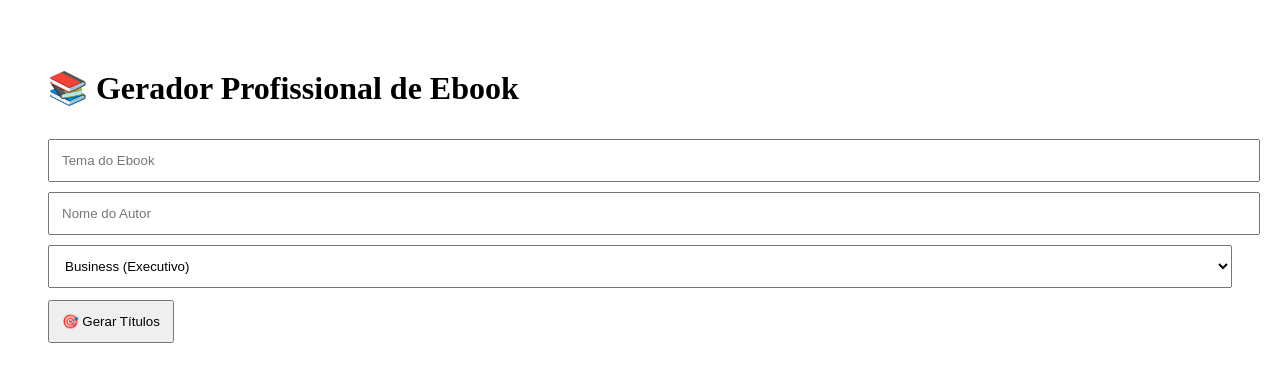
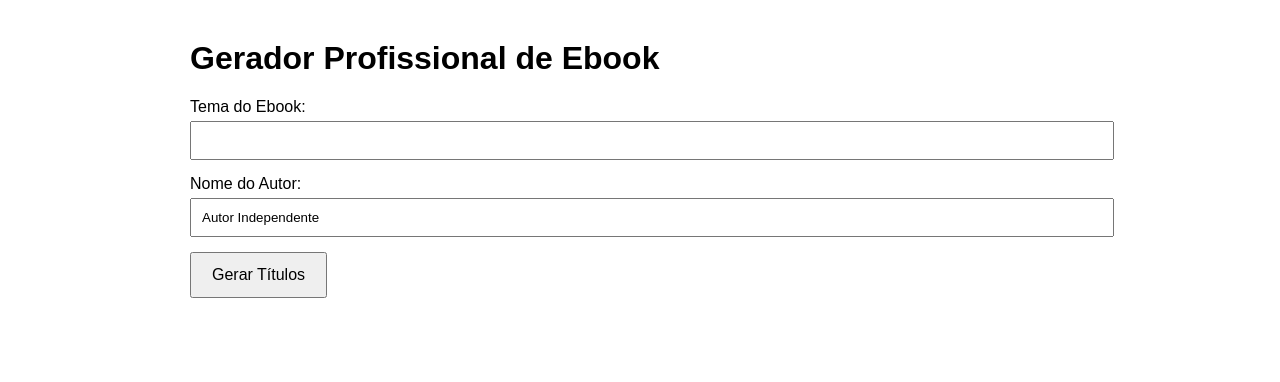
Before and after one commit to RafaelPersano/ebook-ai-proV1, a Next.js app: page / in a window 1280 px wide. Shown: the top 382 px of the page. Built offline with nearby package versions, Linux system fonts and the light colour scheme.

Commit message:
ebook profissional

```diff
--- a/app/page.tsx
+++ b/app/page.tsx
@@ -4,198 +4,453 @@ import { useState } from "react";
 
 export default function Home() {
 
-  const [topic, setTopic] = useState("");
-  const [author, setAuthor] = useState("");
-  const [style, setStyle] = useState("business");
-  const [titles, setTitles] = useState("");
-  const [ebook, setEbook] = useState("");
-  const [loading, setLoading] = useState(false);
+  const [topic, setTopic] =
+    useState("");
 
-  async function generateTitles() {
+  const [author, setAuthor] =
+    useState("Autor Independente");
 
-    setLoading(true);
+  const [titles, setTitles] =
+    useState("");
 
-    const res = await fetch("/api/titles", {
+  const [selectedTitle, setSelectedTitle] =
+    useState("");
+
+  const [ebook, setEbook] =
+    useState("");
+
+  const [loadingTitles, setLoadingTitles] =
+    useState(false);
+
+  const [loadingEbook, setLoadingEbook] =
+    useState(false);
+
+  /* 🎯 GERAR TÍTULOS */
+
+  const generateTitles = async () => {
+
+    try {
+
+      if (!topic) {
+
+        alert("Digite um tema primeiro");
+
+        return;
+
+      }
+
+      setLoadingTitles(true);
+
+      const res =
+        await fetch("/api/titles", {
+
           method: "POST",
-      body: JSON.stringify({ topic })
+
+          headers: {
+            "Content-Type": "application/json"
+          },
+
+          body: JSON.stringify({
+            topic
+          })
+
         });
 
-    const data = await res.json();
+      const data =
+        await res.json();
 
-    setTitles(data.titles);
+      if (data.error) {
 
-    setLoading(false);
+        alert(data.error);
+
+        return;
+
       }
 
-  async function generateEbook() {
+      /* 🧠 LIMPAR TEXTO */
 
-    setLoading(true);
+      let cleanTitles =
+        data.titles
+          .replace(/Claro!.*?:/gi, "")
+          .replace(/Aqui estão.*?:/gi, "")
+          .trim();
 
-    const res = await fetch("/api/generate", {
+      setTitles(cleanTitles);
+
+    }
+
+    catch (error) {
+
+      console.error(error);
+
+      alert("Erro ao gerar títulos");
+
+    }
+
+    finally {
+
+      setLoadingTitles(false);
+
+    }
+
+  };
+
+  /* 📘 GERAR EBOOK */
+
+  const generateEbook = async () => {
+
+    try {
+
+      if (!selectedTitle) {
+
+        alert("Escolha um título");
+
+        return;
+
+      }
+
+      setLoadingEbook(true);
+
+      const res =
+        await fetch("/api/generate", {
+
           method: "POST",
+
+          headers: {
+            "Content-Type": "application/json"
+          },
+
           body: JSON.stringify({
+
             topic,
             author,
-        style,
-        title: titles
+            title: selectedTitle,
+            style: "business"
+
           })
+
         });
 
-    const data = await res.json();
+      const data =
+        await res.json();
+
+      if (data.error) {
+
+        alert(data.error);
+
+        return;
+
+      }
 
       setEbook(data.ebook);
 
-    setLoading(false);
     }
 
-  function exportPDF() {
+    catch (error) {
 
-    const element =
-      document.getElementById("ebook");
+      console.error(error);
 
-    const opt = {
-      margin: 10,
-      filename: "ebook-profissional.pdf",
-      image: { type: "jpeg", quality: 0.98 },
-      html2canvas: { scale: 2 },
-      jsPDF: {
-        unit: "mm",
-        format: "a4",
-        orientation: "portrait"
+      alert("Erro ao gerar ebook");
+
     }
+
+    finally {
+
+      setLoadingEbook(false);
+
+    }
+
   };
 
-    // @ts-ignore
-    html2pdf().set(opt).from(element).save();
-  }
+  /* 📥 DOWNLOAD HTML */
+
+  const downloadHTML = () => {
+
+    const blob =
+      new Blob([ebook], {
+
+        type: "text/html"
+
+      });
+
+    const url =
+      URL.createObjectURL(blob);
+
+    const a =
+      document.createElement("a");
+
+    a.href = url;
+
+    a.download =
+      "ebook.html";
+
+    a.click();
+
+  };
 
   return (
 
-    <main style={{ padding: 40 }}>
+    <main
+      style={{
 
-      <h1>📚 Gerador Profissional de Ebook</h1>
+        maxWidth: "900px",
+
+        margin: "40px auto",
+
+        fontFamily: "Arial"
+
+      }}
+    >
+
+      <h1>
+        Gerador Profissional de Ebook
+      </h1>
+
+      {/* TEMA */}
+
+      <div>
+
+        <label>
+          Tema do Ebook:
+        </label>
 
         <input
-        placeholder="Tema do Ebook"
+
+          type="text"
+
           value={topic}
+
           onChange={(e) =>
             setTopic(e.target.value)
           }
+
           style={{
+
             width: "100%",
-          padding: 12,
-          marginTop: 10
+
+            padding: "10px",
+
+            marginTop: "5px",
+
+            marginBottom: "15px"
+
           }}
+
         />
 
+      </div>
+
+      {/* AUTOR */}
+
+      <div>
+
+        <label>
+          Nome do Autor:
+        </label>
+
         <input
-        placeholder="Nome do Autor"
+
+          type="text"
+
           value={author}
+
           onChange={(e) =>
             setAuthor(e.target.value)
           }
+
           style={{
+
             width: "100%",
-          padding: 12,
-          marginTop: 10
+
+            padding: "10px",
+
+            marginTop: "5px",
+
+            marginBottom: "15px"
+
           }}
+
         />
 
-      {/* ESTILO EDITORIAL */}
+      </div>
 
-      <select
-        value={style}
-        onChange={(e) =>
-          setStyle(e.target.value)
-        }
+      {/* BOTÃO TÍTULOS */}
+
+      <button
+
+        onClick={generateTitles}
+
+        disabled={loadingTitles}
+
         style={{
+
+          padding: "12px 20px",
+
+          fontSize: "16px",
+
+          cursor: "pointer",
+
+          marginBottom: "20px"
+
+        }}
+
+      >
+
+        {loadingTitles
+          ? "Gerando..."
+          : "Gerar Títulos"}
+
+      </button>
+
+      {/* LISTA TÍTULOS */}
+
+      {titles && (
+
+        <div>
+
+          <h2>
+            Títulos sugeridos:
+          </h2>
+
+          <textarea
+
+            value={titles}
+
+            readOnly
+
+            style={{
+
               width: "100%",
-          padding: 12,
-          marginTop: 10
+
+              height: "150px",
+
+              padding: "10px"
+
+            }}
+
+          />
+
+          <label
+            style={{
+
+              marginTop: "15px",
+
+              display: "block"
+
             }}
           >
 
-        <option value="business">
-          Business (Executivo)
-        </option>
+            Escolha um título:
+          </label>
 
-        <option value="modern">
-          Moderno
-        </option>
+          <input
 
-        <option value="academic">
-          Acadêmico
-        </option>
+            type="text"
 
-      </select>
+            placeholder="Cole aqui o título escolhido"
 
-      <button
-        onClick={generateTitles}
+            value={selectedTitle}
+
+            onChange={(e) =>
+              setSelectedTitle(
+                e.target.value
+              )
+            }
+
             style={{
-          marginTop: 12,
-          padding: 12
+
+              width: "100%",
+
+              padding: "10px",
+
+              marginTop: "5px"
+
             }}
-      >
-        🎯 Gerar Títulos
-      </button>
 
-      {titles && (
-
-        <div style={{ marginTop: 20 }}>
-
-          <h3>Títulos sugeridos:</h3>
-
-          <pre>
-            {titles}
-          </pre>
-
-          <button
-            onClick={generateEbook}
-            style={{
-              marginTop: 12,
-              padding: 14
-            }}
-          >
-            📖 Criar Ebook
-          </button>
+          />
 
         </div>
 
       )}
 
-      {loading && <p>Gerando conteúdo...</p>}
+      {/* GERAR EBOOK */}
+
+      {selectedTitle && (
+
+        <button
+
+          onClick={generateEbook}
+
+          disabled={loadingEbook}
+
+          style={{
+
+            padding: "12px 20px",
+
+            fontSize: "16px",
+
+            marginTop: "20px"
+
+          }}
+
+        >
+
+          {loadingEbook
+            ? "Gerando Ebook..."
+            : "Gerar Ebook"}
+
+        </button>
+
+      )}
+
+      {/* DOWNLOAD */}
 
       {ebook && (
 
-        <>
+        <div>
 
           <button
-            onClick={exportPDF}
+
+            onClick={downloadHTML}
+
             style={{
-              marginTop: 20,
-              padding: 14,
-              background: "#000",
-              color: "#fff"
+
+              padding: "12px 20px",
+
+              fontSize: "16px",
+
+              marginTop: "20px"
+
             }}
+
           >
-            📄 Exportar PDF
+
+            Baixar Ebook HTML
           </button>
 
+          {/* PREVIEW */}
+
           <div
-            id="ebook"
+
             style={{
-              marginTop: 40
+
+              marginTop: "40px",
+
+              border: "1px solid #ccc",
+
+              padding: "20px"
+
             }}
+
             dangerouslySetInnerHTML={{
               __html: ebook
             }}
+
           />
 
-        </>
+        </div>
 
       )}
-
-<script src="https://cdnjs.cloudflare.com/ajax/libs/html2pdf.js/0.10.1/html2pdf.bundle.min.js"></script>
 
     </main>
 
```
Lines whose indentation alone changed are shown as unchanged.
